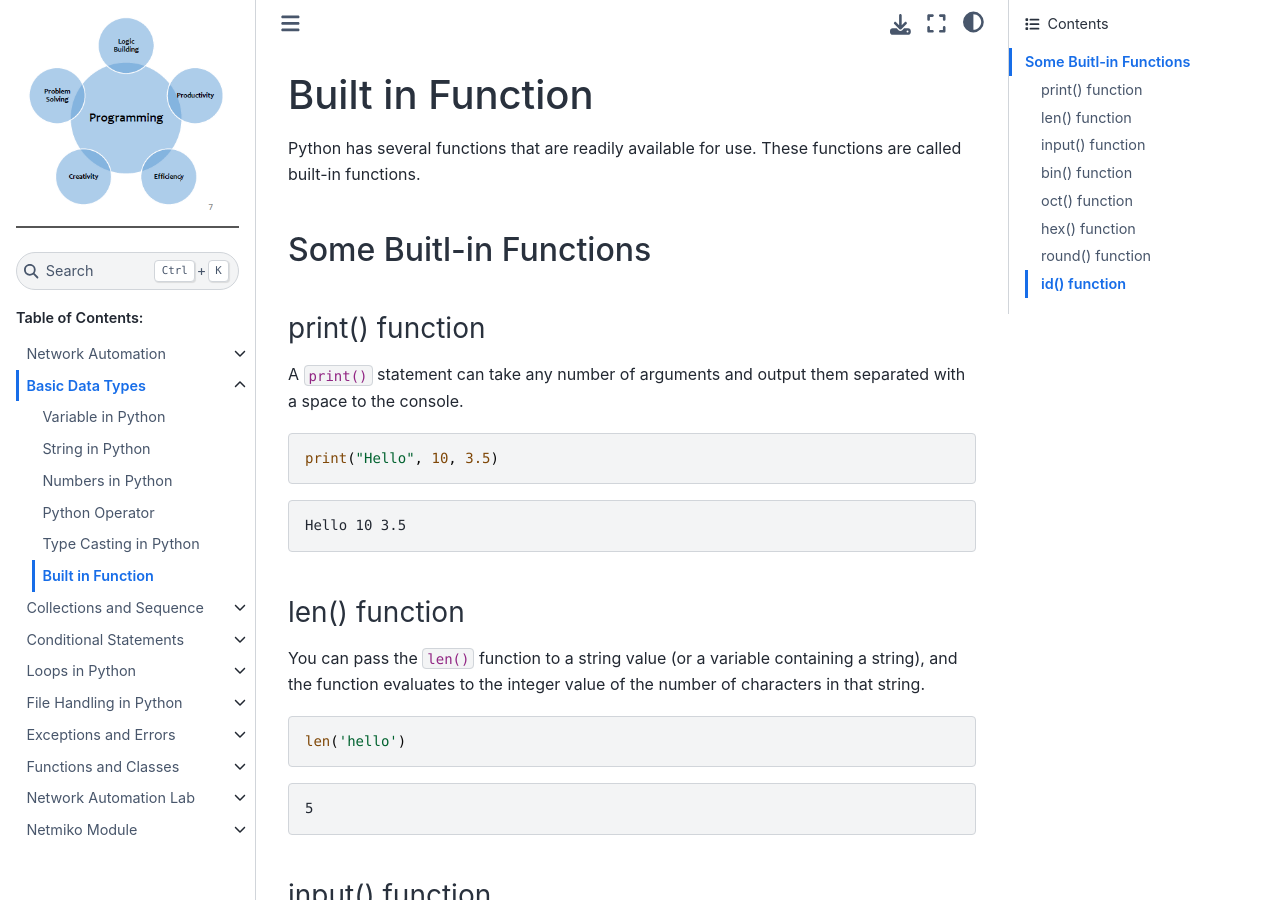
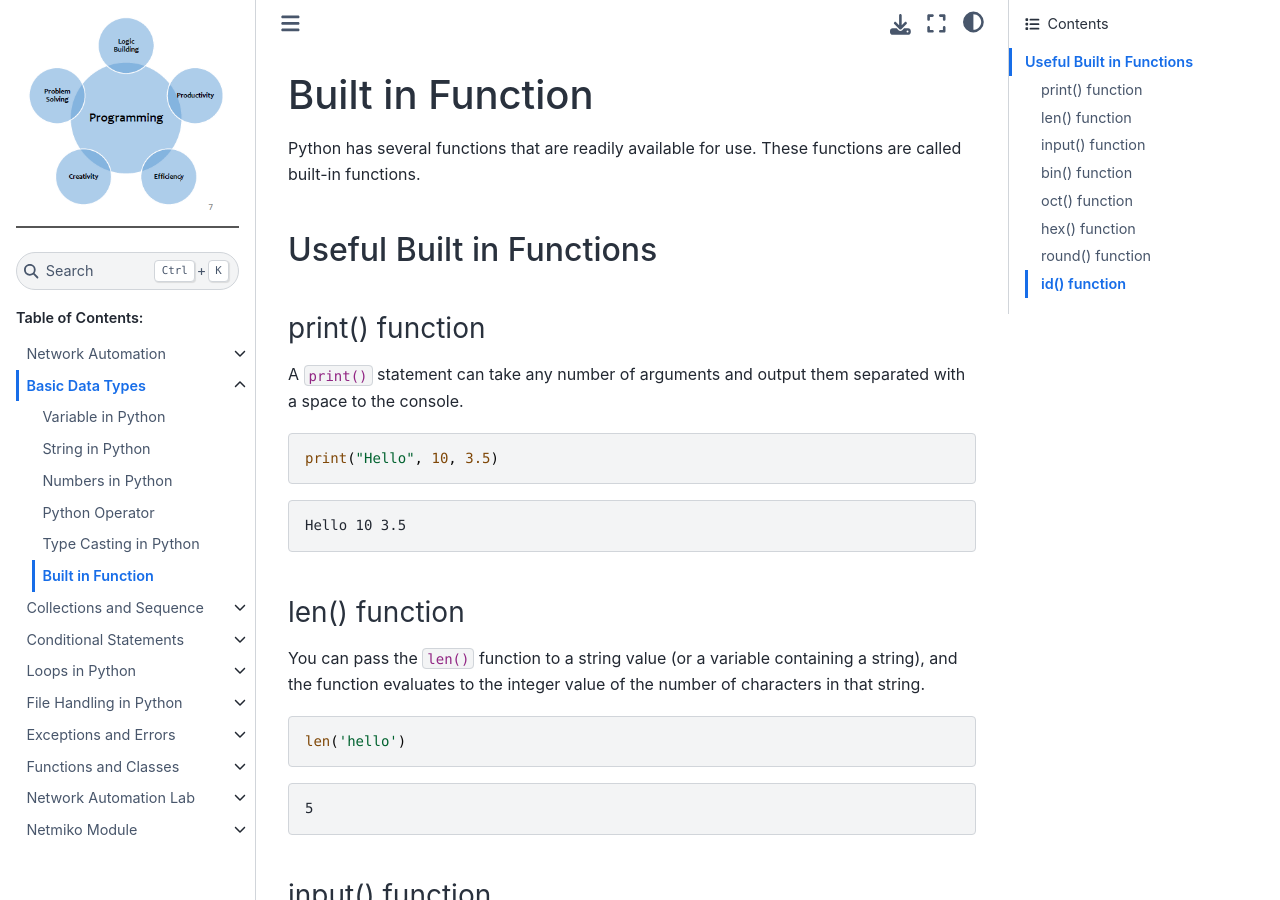
Before and after one commit to sydasif/python-book, a Sphinx documentation site: the page built from docs/source/02_basic/06_built-in.md, in a window 1280 px wide and 900 px high. Built offline with Sphinx 7.4.7 and the Sphinx Book theme 1.1.4, drawn with Linux system fonts in a browser that asks for light colours.

Commit message:
spell mistake

```diff
--- a/docs/source/02_basic/06_built-in.md
+++ b/docs/source/02_basic/06_built-in.md
@@ -2,7 +2,7 @@
 
 Python has several functions that are readily available for use. These functions are called built-in functions.
 
-## Some Buitl-in Functions
+## Useful Built in Functions
 
 ### print() function
 
```
